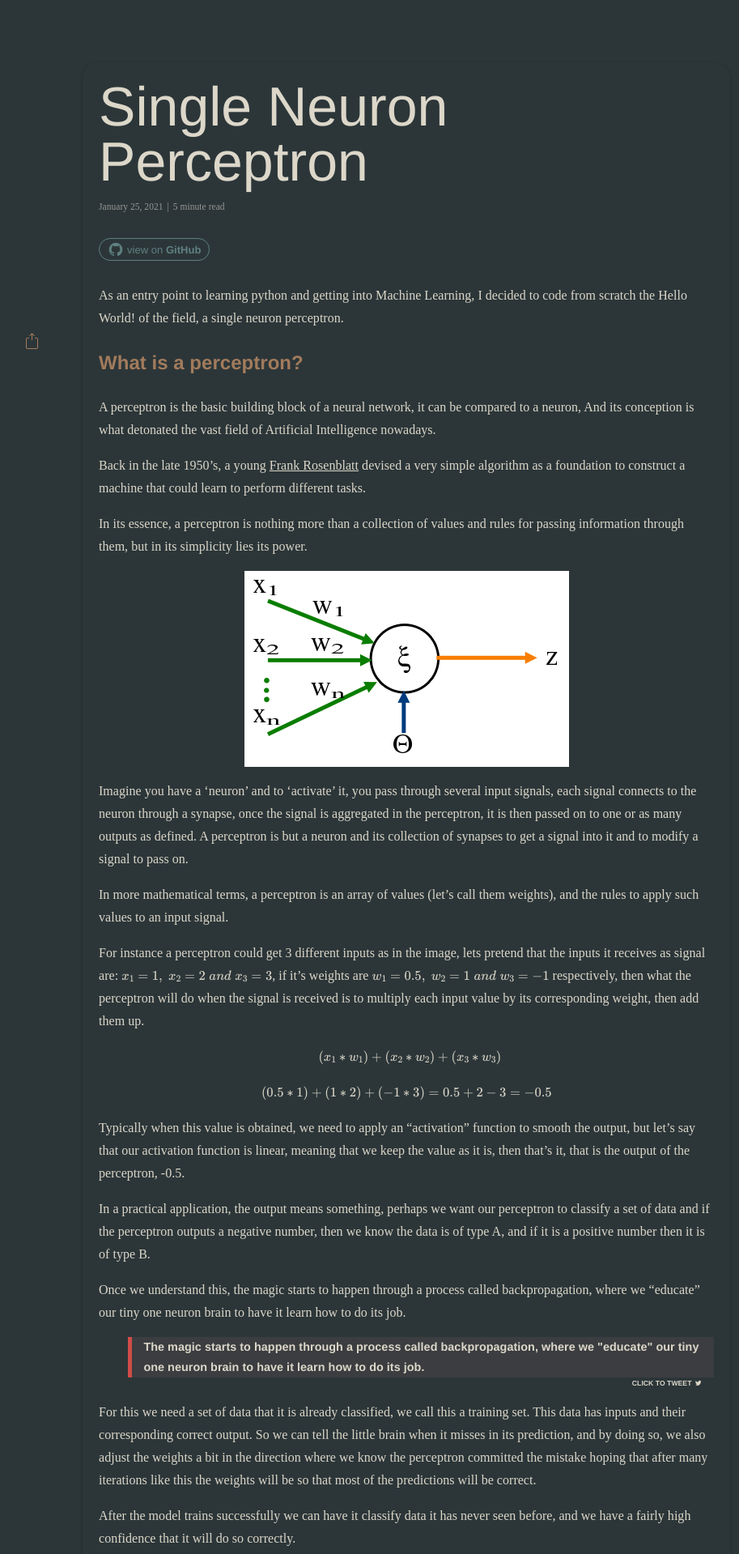
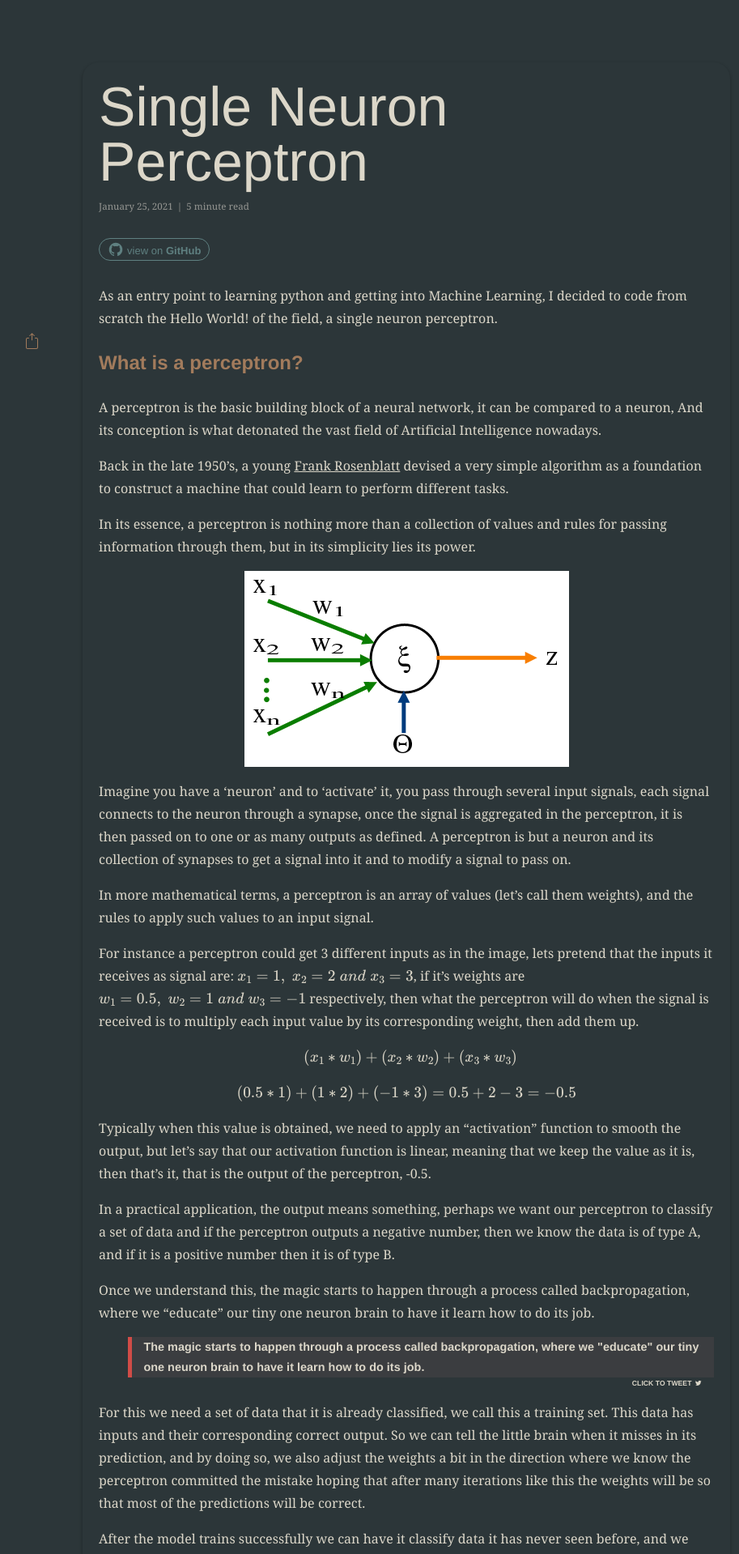
Before and after one commit to kyungseonpark/kyungseonpark.github.io, a Jekyll site: the page built from dead/2021-01-25-single-neuron-perceptron.markdown, in a window 1280 px wide. Shown: the part 525-2444 px from the top of the page at 81% size, without its empty margins (138-1051 px from the left). Built offline with Jekyll 4.4.1, drawn with Linux system fonts in a browser that asks for light colours; some web fonts are replaced; formulas are drawn with MathJax 3; comment, search, counter and statistics services are not loaded.

Commit message:
change font-size

```diff
--- a/assets/css/main.css
+++ b/assets/css/main.css
@@ -17,8 +17,7 @@
   --shadow:       rgba(32,30,30,.3);
   --github:       #333;
   --footer:       #A27B5C;
-  /*--font1: 'Sunflower', 'Lora', charter, Georgia, Cambria, 'Times New Roman', Times, serif;!* body text *!*/
-  --font1: 'Sunflower';/* body text */
+  --font1: 'Sunflower', 'Lora', charter, Georgia, Cambria, 'Times New Roman', Times, serif;/* body text */
   --font2: 'Source Sans Pro', 'Helvetica Neue', Helvetica, Arial, sans-serif; /* headers and titles   */
   --font1-light:      400;
   --font1-regular:    400;
@@ -803,7 +802,7 @@
 .results-search > * p {
   font-weight: var(--font1-light);
   color: var(--grey3);
-  font-size: .75em;
+  font-size: 1em;
   line-height: 1.3;
 }
 
@@ -1712,7 +1711,7 @@
   margin-top: 20px;
   padding-bottom: 20px;
   border-bottom: 1px solid var(--grey4);
-  font-size:0.8em;
+  font-size:1em;
 }
 .narrow-column{
     display: inline-block;
@@ -2109,8 +2108,8 @@
     html{margin:0;padding:0;min-height:auto !important;font-size:16px}
     body{margin:0 auto;background:white !important;color:#000 !important;font-size:1rem;line-height:1.5;-moz-osx-font-smoothing:grayscale;-webkit-font-smoothing:antialiased;text-rendering:optimizeLegibility}
     h1,h2,h3,h4,h5,h6{color:#000;line-height:1.2;margin-bottom:0.75rem;margin-top:0}
-    h1{font-size:2.25rem}
-    h2{font-size:2rem}
+    h1{font-size:2.5rem}
+    h2{font-size:2.25rem}
     h3{font-size:1.75rem}
     h4{font-size:1.5rem}
     h5{font-size:1.25rem}
```
